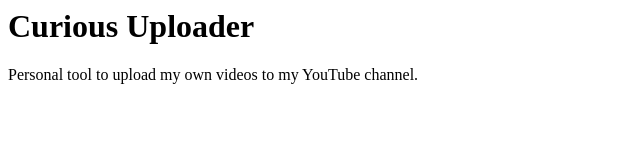
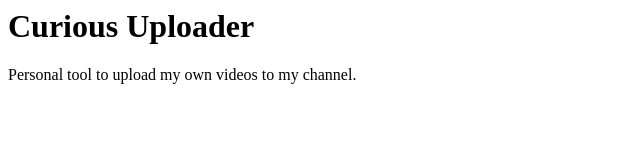
Before and after one commit to deepak0266/video-uploader, a plain HTML site: page index.html in a window 1280 px wide. Shown: the full height of the page, 0-640 px from the left. Drawn offline with Linux system fonts and the light colour scheme.

Commit message:
Remove 'YouTube' from project description

```diff
--- a/index.html
+++ b/index.html
@@ -1 +1 @@
-<h1>Curious Uploader</h1><p>Personal tool to upload my own videos to my YouTube channel.</p>
+<h1>Curious Uploader</h1><p>Personal tool to upload my own videos to my channel.</p>
```
